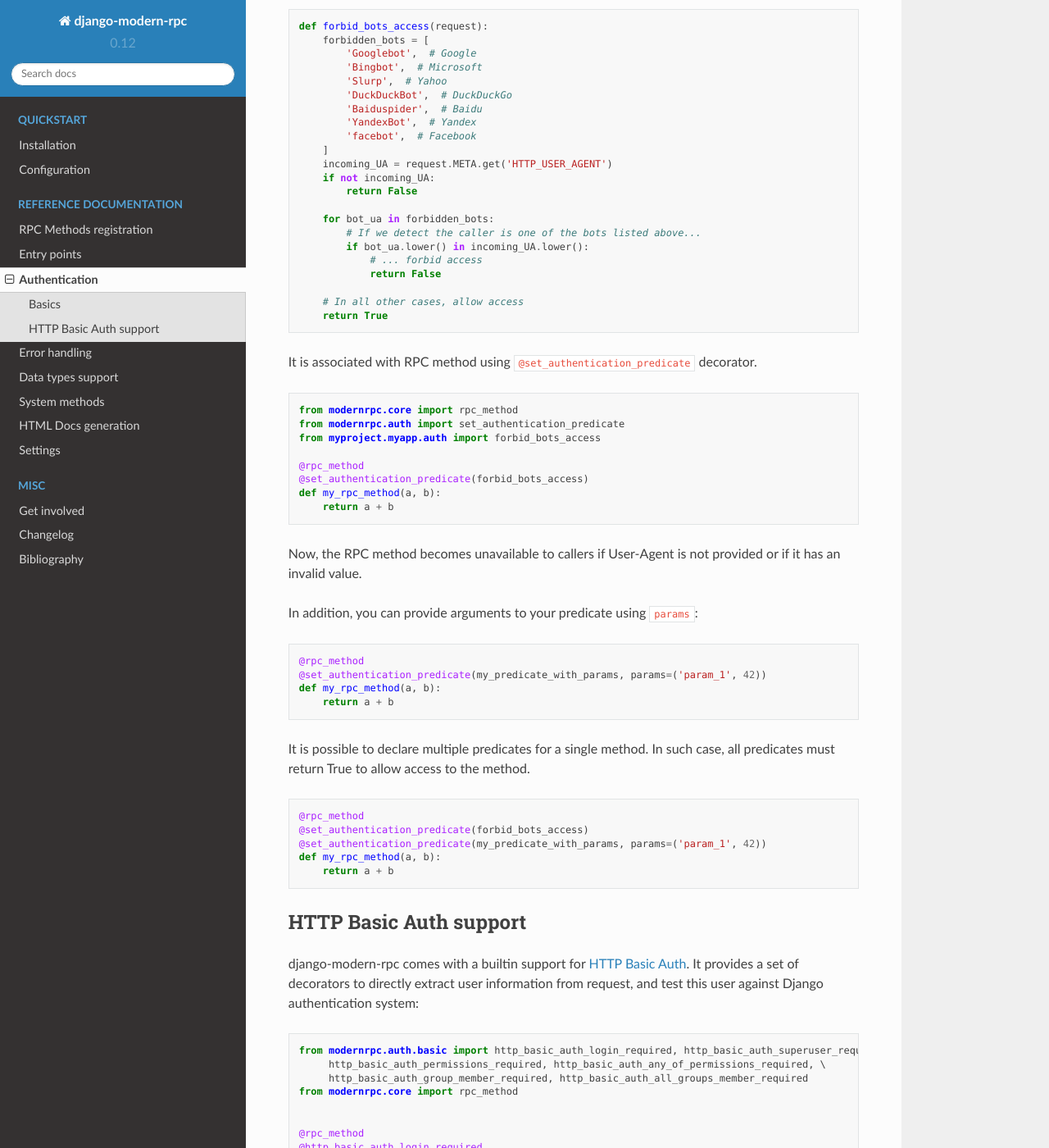
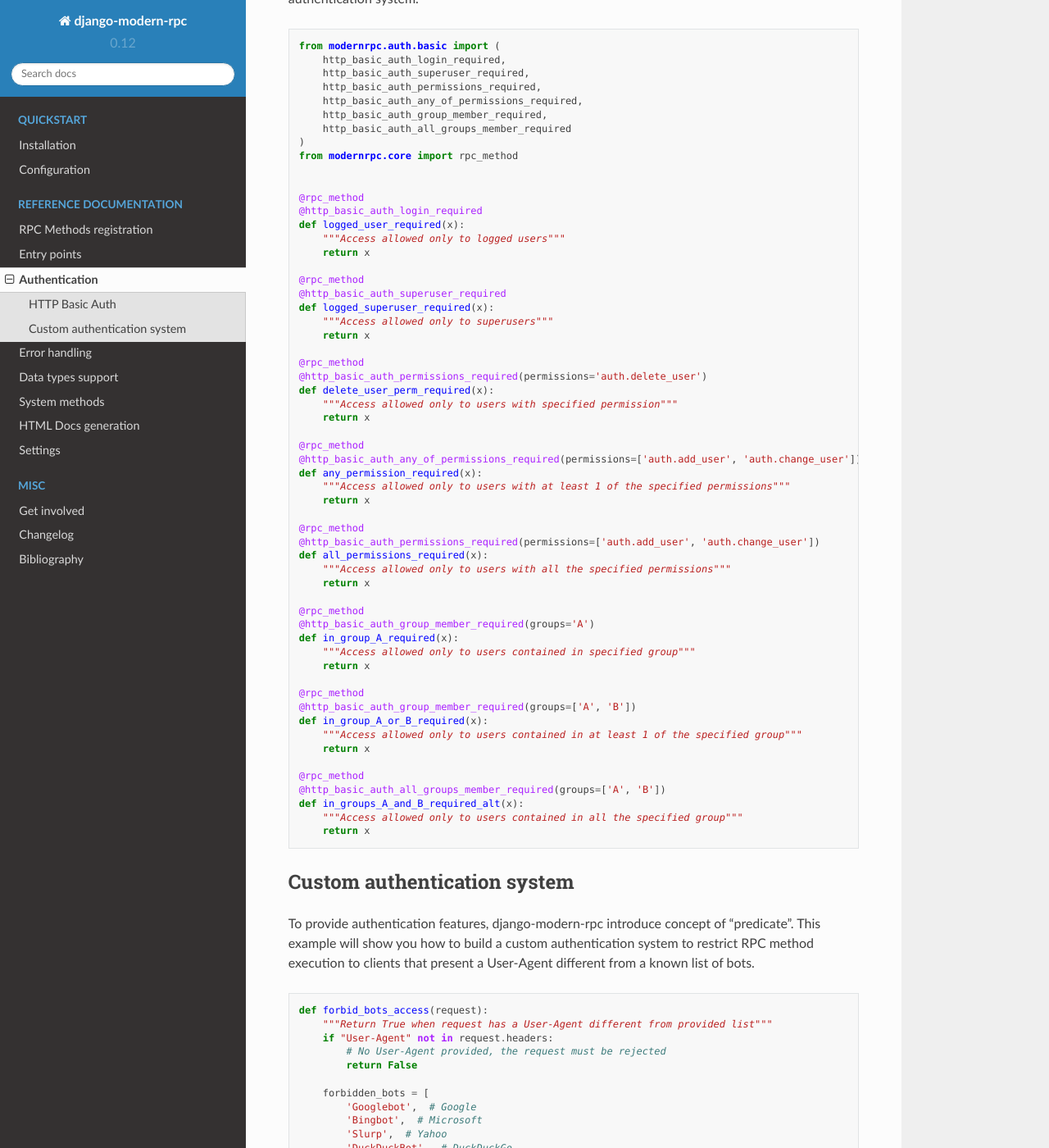
Before and after one commit to alorence/django-modern-rpc, a Sphinx documentation site: the page built from docs/source/docs/authentication.rst, in a window 1280 px wide and 1400 px high, scrolled down 397 px. Shown: the whole window at 82% size. Built offline with Sphinx 7.4.7 and the Read the Docs theme 2.0.0, drawn with Linux system fonts in a browser that asks for light colours; some of the changed text lies outside the part shown.

Commit message:
[docs] Update 'authentication' content

```diff
--- a/docs/source/docs/authentication.rst
+++ b/docs/source/docs/authentication.rst
@@ -3,88 +3,26 @@
 
 .. versionadded:: 0.5
 
-django-modern-rpc supports authentication. It is possible to restrict access to any
-RPC method depending on conditions named "predicate".
+django-modern-rpc provides a mechanism to check authentication before executing a given RPC method.
 
-Basics
-------
+HTTP Basic Auth
+---------------
 
-To provide authentication features, django-modern-rpc introduce concept of "predicate". It is a python function
-taking a request as argument and returning a boolean:
+django-modern-rpc comes with a builtin support for `HTTP Basic Authentication`_. It provides a set of decorators
+to directly extract user information from request and test this user against Django authentication system.
+
+.. _`HTTP Basic Authentication`: https://en.wikipedia.org/wiki/Basic_access_authentication
 
 .. code:: python
 
-    def forbid_bots_access(request):
-        forbidden_bots = [
-            'Googlebot',  # Google
-            'Bingbot',  # Microsoft
-            'Slurp',  # Yahoo
-            'DuckDuckBot',  # DuckDuckGo
-            'Baiduspider',  # Baidu
-            'YandexBot',  # Yandex
-            'facebot',  # Facebook
-        ]
-        incoming_UA = request.META.get('HTTP_USER_AGENT')
-        if not incoming_UA:
-            return False
-
-        for bot_ua in forbidden_bots:
-            # If we detect the caller is one of the bots listed above...
-            if bot_ua.lower() in incoming_UA.lower():
-                # ... forbid access
-                return False
-
-        # In all other cases, allow access
-        return True
-
-It is associated with RPC method using ``@set_authentication_predicate`` decorator.
-
-.. code:: python
-
-    from modernrpc.core import rpc_method
-    from modernrpc.auth import set_authentication_predicate
-    from myproject.myapp.auth import forbid_bots_access
-
-    @rpc_method
-    @set_authentication_predicate(forbid_bots_access)
-    def my_rpc_method(a, b):
-        return a + b
-
-Now, the RPC method becomes unavailable to callers if User-Agent is not provided or if it has an invalid value.
-
-In addition, you can provide arguments to your predicate using ``params``:
-
-.. code:: python
-
-    @rpc_method
-    @set_authentication_predicate(my_predicate_with_params, params=('param_1', 42))
-    def my_rpc_method(a, b):
-        return a + b
-
-It is possible to declare multiple predicates for a single method. In such case, all predicates must return
-True to allow access to the method.
-
-.. code:: python
-
-    @rpc_method
-    @set_authentication_predicate(forbid_bots_access)
-    @set_authentication_predicate(my_predicate_with_params, params=('param_1', 42))
-    def my_rpc_method(a, b):
-        return a + b
-
-HTTP Basic Auth support
------------------------
-
-django-modern-rpc comes with a builtin support for `HTTP Basic Auth`_. It provides a set of decorators to directly
-extract user information from request, and test this user against Django authentication system:
-
-.. _`HTTP Basic Auth`: https://en.wikipedia.org/wiki/Basic_access_authentication
-
-.. code:: python
-
-    from modernrpc.auth.basic import http_basic_auth_login_required, http_basic_auth_superuser_required, \
-         http_basic_auth_permissions_required, http_basic_auth_any_of_permissions_required, \
-         http_basic_auth_group_member_required, http_basic_auth_all_groups_member_required
+    from modernrpc.auth.basic import (
+        http_basic_auth_login_required,
+        http_basic_auth_superuser_required,
+        http_basic_auth_permissions_required,
+        http_basic_auth_any_of_permissions_required,
+        http_basic_auth_group_member_required,
+        http_basic_auth_all_groups_member_required
+    )
     from modernrpc.core import rpc_method
 
 
@@ -135,3 +73,77 @@
     def in_groups_A_and_B_required_alt(x):
         """Access allowed only to users contained in all the specified group"""
         return x
+
+
+Custom authentication system
+----------------------------
+
+To provide authentication features, django-modern-rpc introduce concept of "predicate". This example will show you how
+to build a custom authentication system to restrict RPC method execution to clients that present a User-Agent different
+from a known list of bots.
+
+.. code:: python
+
+    def forbid_bots_access(request):
+        """Return True when request has a User-Agent different from provided list"""
+        if "User-Agent" not in request.headers:
+            # No User-Agent provided, the request must be rejected
+            return False
+
+        forbidden_bots = [
+            'Googlebot',  # Google
+            'Bingbot',  # Microsoft
+            'Slurp',  # Yahoo
+            'DuckDuckBot',  # DuckDuckGo
+            'Baiduspider',  # Baidu
+            'YandexBot',  # Yandex
+            'facebot',  # Facebook
+        ]
+
+        req_user_agent = request.headers["User-Agent"].lower()
+        for bot_user_agent in [ua.lower() for ua in forbidden_bots]:
+            # If we detect the caller is one of the bots listed above...
+            if bot_user_agent in req_user_agent:
+                # ... forbid access
+                return False
+
+        # In all other cases, allow access
+        return True
+
+.. note::
+    A predicate always takes a request as argument and returns a boolean value
+
+It is associated with RPC method using ``@set_authentication_predicate`` decorator.
+
+.. code:: python
+
+    from modernrpc.core import rpc_method
+    from modernrpc.auth import set_authentication_predicate
+    from myproject.myapp.auth import forbid_bots_access
+
+    @rpc_method
+    @set_authentication_predicate(forbid_bots_access)
+    def my_rpc_method(a, b):
+        return a + b
+
+Now, the RPC method becomes unavailable to callers if User-Agent is not provided or if it has an invalid value.
+
+In addition, you can provide arguments to your predicate using ``params``:
+
+.. code:: python
+
+    @rpc_method
+    @set_authentication_predicate(my_predicate_with_params, params=('param_1', 42))
+    def my_rpc_method(a, b):
+        return a + b
+
+It is possible to declare multiple predicates for a single method. In such case, all predicates must return
+True to allow access to the method.
+
+.. code:: python
+
+    @rpc_method
+    @set_authentication_predicate(forbid_bots_access)
+    @set_authentication_predicate(my_predicate_with_params, params=('param_1', 42))
+    def my_rpc_method(a, b):
+        return a + b
```
